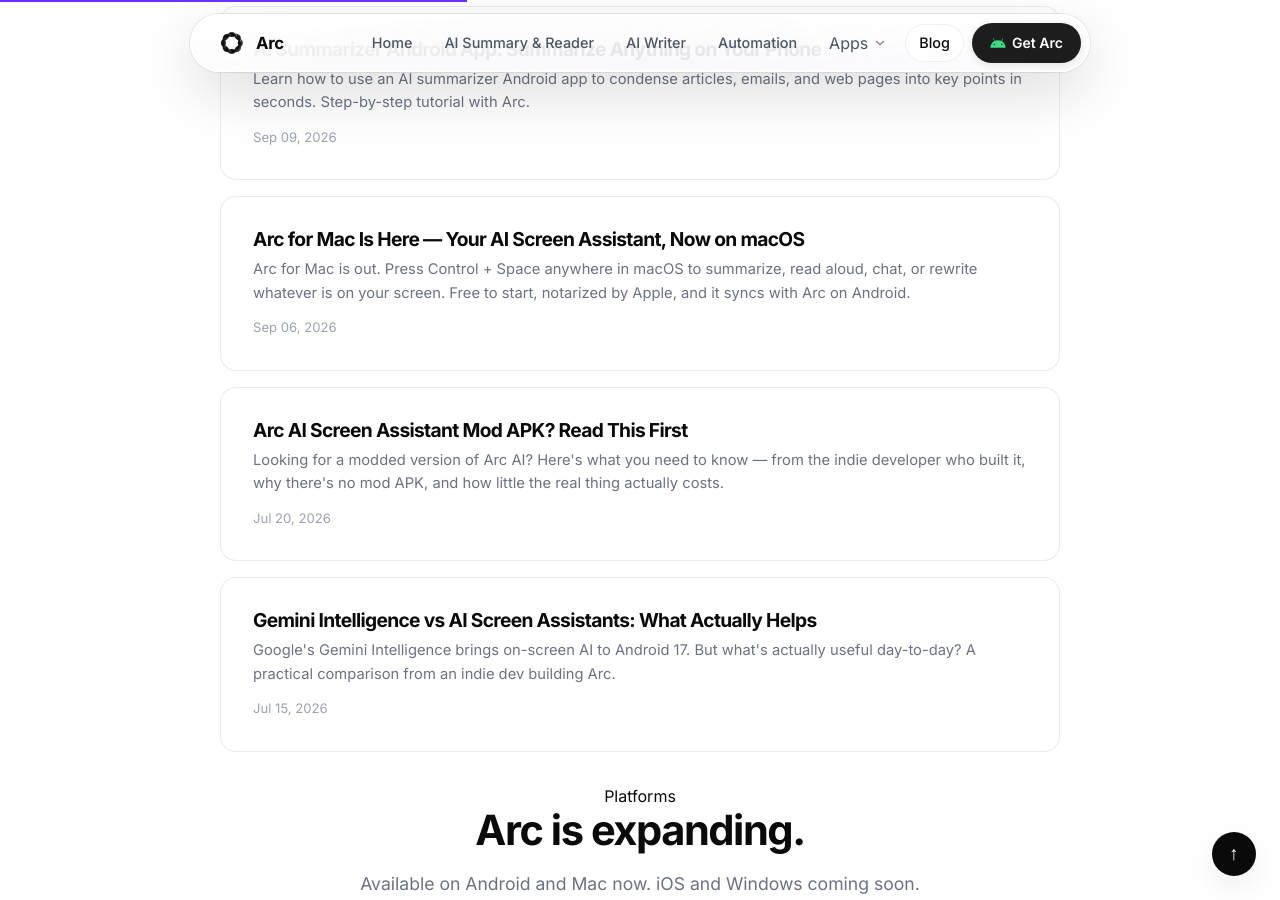
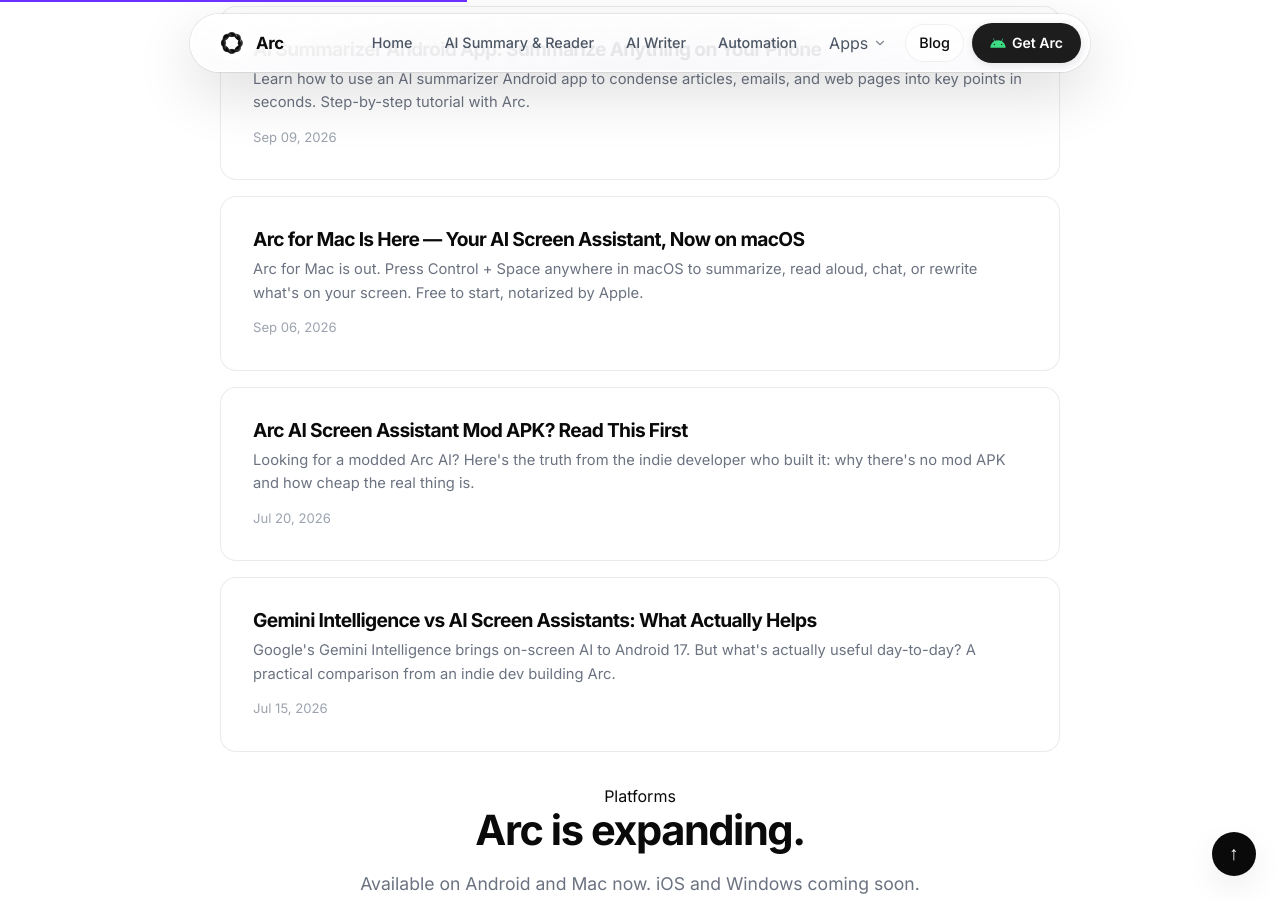
Before and after one commit to rethink-hub/arc, a Jekyll site: the page built from blog.md, in a window 1280 px wide and 900 px high, scrolled down 493 px. Built offline with Jekyll 4.4.1, drawn with Linux system fonts in a browser that asks for light colours.

Commit message:
SEO: trim over-long meta descriptions on 2 blog posts (199/179 -> 160/140)

```diff
--- a/_posts/2026-07-20-arc-ai-screen-assistant-mod-apk-read-this-first.md
+++ b/_posts/2026-07-20-arc-ai-screen-assistant-mod-apk-read-this-first.md
@@ -1,7 +1,7 @@
 ---
 layout: blog
 title: "Arc AI Screen Assistant Mod APK? Read This First"
-description: "Looking for a modded version of Arc AI? Here's what you need to know — from the indie developer who built it, why there's no mod APK, and how little the real thing actually costs."
+description: "Looking for a modded Arc AI? Here's the truth from the indie developer who built it: why there's no mod APK and how cheap the real thing is."
 date: 2026-07-20
 author: Rethink
 tags: ["mod-apk", "arc", "premium", "indie-developer", "android"]
--- a/_posts/2026-09-06-arc-for-mac-is-here.md
+++ b/_posts/2026-09-06-arc-for-mac-is-here.md
@@ -1,7 +1,7 @@
 ---
 layout: blog
 title: "Arc for Mac Is Here — Your AI Screen Assistant, Now on macOS"
-description: "Arc for Mac is out. Press Control + Space anywhere in macOS to summarize, read aloud, chat, or rewrite whatever is on your screen. Free to start, notarized by Apple, and it syncs with Arc on Android."
+description: "Arc for Mac is out. Press Control + Space anywhere in macOS to summarize, read aloud, chat, or rewrite what's on your screen. Free to start, notarized by Apple."
 date: 2026-09-06
 author: Rethink
 tags: ["macos", "arc-for-mac", "release", "ai-assistant", "productivity"]
```
